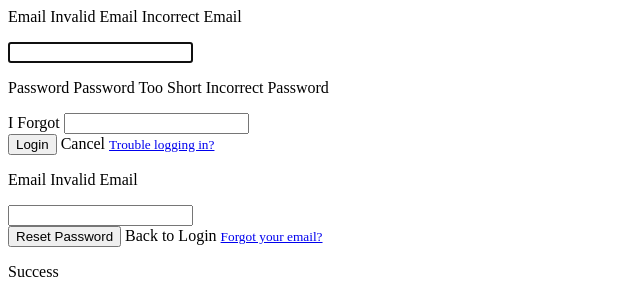
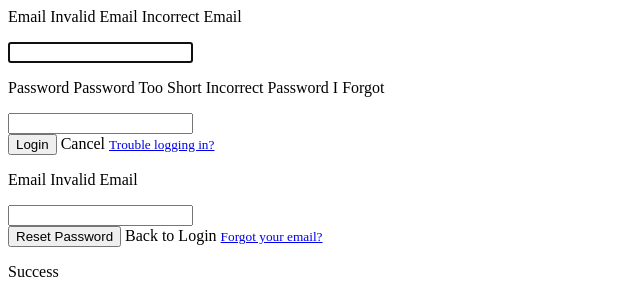
Before and after one commit to johndgiese/gather, a Django app: template static/join/templates/login.html in a window 1280 px wide. Shown: the top 297 px of the page, without its empty margins (0-640 px from the left). Run offline with Django 3.2, Linux system fonts and the light colour scheme; the template is opened without the code that fills it, so the values that code supplies are empty; parts of the project's set-up code (start-up, migrations or seed data) failed here and were passed over.

Commit message:
Fix small css bug

```diff
--- a/static/join/templates/create-player-full.html
+++ b/static/join/templates/create-player-full.html
@@ -8,7 +8,7 @@
 <form novalidation role="form" name="form">
 
   <div class="form-group" ng-show="step === 'one'">
-    <p class="secondary-instruction pull-down pull-left">Nickname</p>
+    <p class="secondary-instruction pull-down text-left">Nickname</p>
     <input
         ng-model="p.name"
         class="form-control"
@@ -23,7 +23,7 @@
   </div>
 
   <div class="form-group" ng-class="{'has-error': emailTaken || (form.email.$dirty && form.email.$invalid)}" ng-show="step === 'two'">
-    <p class="secondary-instruction pull-down pull-left">
+    <p class="secondary-instruction pull-down text-left">
       <span ng-show="!emailTaken">
         <span ng-hide="form.email.$dirty && form.email.$invalid">Email</span>
         <span ng-show="form.email.$dirty && form.email.$invalid" class="text-danger">Invalid Email</span>
@@ -41,7 +41,7 @@
   </div>
 
   <div class="form-group" ng-class="{'has-error': form.password.$dirty && !validPassword}" style="margin-bottom: 5px;" ng-show="step === 'two'">
-    <p class="pull-down pull-left secondary-instruction">Password</p>
+    <p class="pull-down text-left secondary-instruction">Password</p>
     <input
         ng-model="p.password"
         class="form-control"
--- a/static/join/templates/login.html
+++ b/static/join/templates/login.html
@@ -2,7 +2,7 @@
   <form novalidation role="form" name="loginForm">
 
     <div class="form-group" ng-class="{'has-error': (loginForm.email.$dirty && loginForm.email.$invalid) || incorrectEmail}">
-      <p class="secondary-instruction pull-down pull-left">
+      <p class="secondary-instruction pull-down text-left">
         <span ng-show="!incorrectEmail">
           <span ng-hide="loginForm.email.$dirty && loginForm.email.$invalid">Email</span>
           <span ng-show="loginForm.email.$dirty && loginForm.email.$invalid" class="text-danger">Invalid Email</span>
@@ -21,14 +21,14 @@
     </div>
 
     <div class="form-group" ng-class="{'has-error': (loginForm.password.$dirty && loginForm.password.$invalid) || incorrectPassword}">
-      <p class="pull-down pull-left secondary-instruction">
+      <p class="pull-down text-left secondary-instruction">
         <span ng-show="!incorrectPassword">
           <span ng-hide="loginForm.password.$dirty && loginForm.password.$invalid">Password</span>
           <span ng-show="loginForm.password.$dirty && loginForm.password.$invalid" class="text-danger">Password Too Short</span>
         </span>
         <span ng-hide="!incorrectPassword" class="text-danger">Incorrect Password</span>
+        <a class="pull-right light-blue" tabindex="-1" ng-click="goTo('forget')">I Forgot</a>
       </p>
-      <a class="pull-down pull-right secondary-instruction light-blue" tabindex="-1" ng-click="goTo('forget')">I Forgot</a>
 
       <input
           ng-model="p.password"
@@ -52,7 +52,7 @@
   <form novalidation role="form" name="resetForm">
 
     <div class="form-group" ng-class="{'has-error': resetForm.email.$dirty && resetForm.email.$invalid}">
-      <p class="secondary-instruction pull-down pull-left">
+      <p class="secondary-instruction pull-down text-left">
         <span ng-hide="resetForm.email.$dirty && resetForm.email.$invalid">Email</span>
         <span ng-show="resetForm.email.$dirty && resetForm.email.$invalid" class="text-danger">Invalid Email</span>
       </p>
--- a/static/join/templates/password-reset.html
+++ b/static/join/templates/password-reset.html
@@ -4,7 +4,7 @@
 <div ng-hide="showError">
   <form novalidation role="form">
     <div class="form-group" ng-class="{'has-error': !validPassword}" style="margin-bottom: 5px;">
-      <p class="pull-down pull-left secondary-instruction">New Password</p>
+      <p class="pull-down text-left secondary-instruction">New Password</p>
       <input
           ng-model="p.newPassword"
           class="form-control"
```
